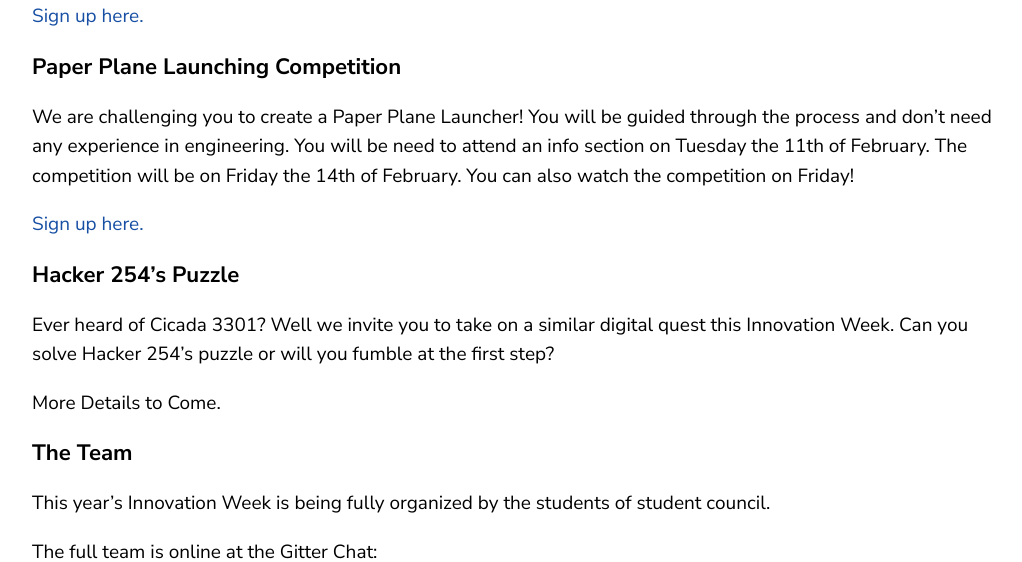
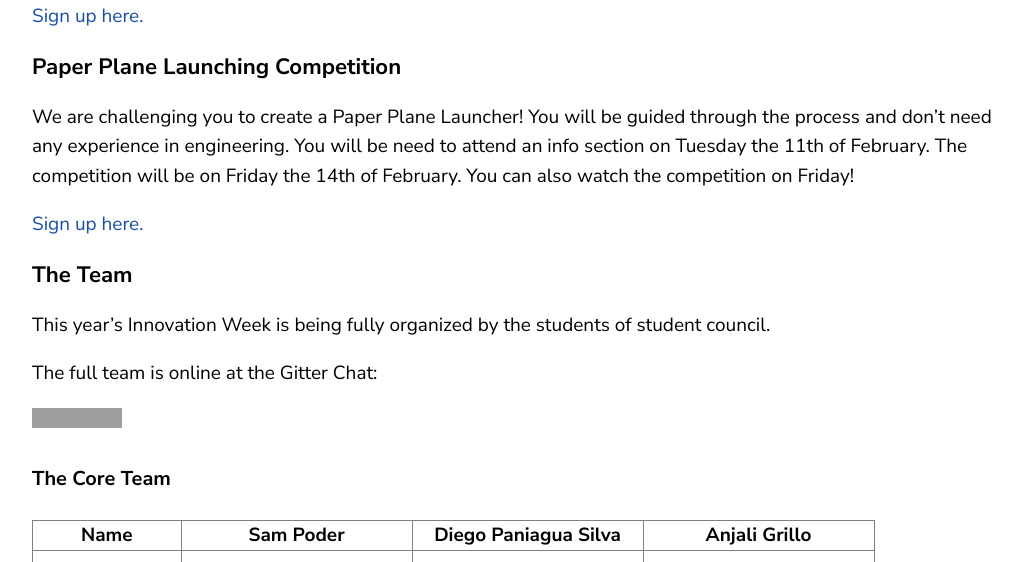
Before and after one commit to gemssingaporestudentcouncil/innovationweek2020, a Jekyll site: the page built from index.md, in a window 1280 px wide and 900 px high, scrolled down 2170 px, cut to the strip 0-562 px from the top of the window. Shown: the whole strip, without its empty margins (68-1090 px from the left). Built offline with Jekyll 4.4.1, drawn with Linux system fonts in a browser that asks for light colours; grey boxes are pictures that could not be loaded.

Commit message:
Update index.md

```diff
--- a/index.md
+++ b/index.md
@@ -60,12 +60,6 @@ We are challenging you to create a Paper Plane Launcher! You will be guided thro
 
 [Sign up here.](https://docs.google.com/forms/d/e/1FAIpQLSeroeWH1fbBWxvWOZFvRPv8sg3Oe9iPOX8xo5UMv3yM0040Hw/viewform)
 
-### Hacker 254's Puzzle
-
-Ever heard of Cicada 3301? Well we invite you to take on a similar digital quest this Innovation Week. Can you solve Hacker 254's puzzle or will you fumble at the first step?
-
-More Details to Come.
-
 ### The Team
 
 This year's Innovation Week is being fully organized by the students of student council.
```
